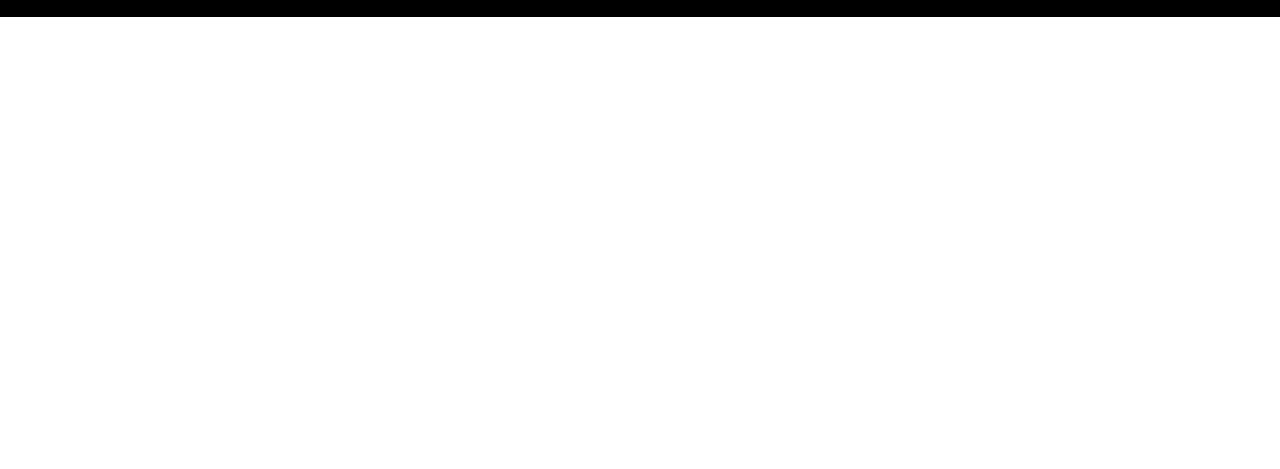
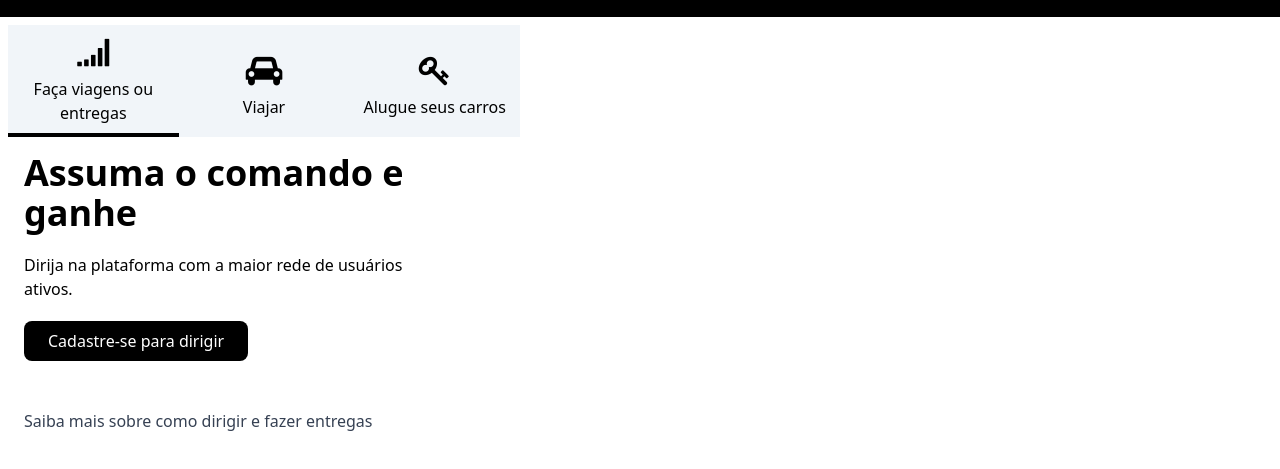
Before and after one commit to Nagi1867/devUber, a website: page src/index.html in a window 1280 px wide. Shown: the part 63-532 px from the top of the page. Drawn offline with Linux system fonts and the light colour scheme.

Commit message:
call to action criado

```diff
--- a/src/index.html
+++ b/src/index.html
@@ -4,6 +4,7 @@
     <meta charset="UTF-8">
     <meta name="viewport" content="width=device-width, initial-scale=1.0">
     <link rel="stylesheet" href="../style/output.css">
+    <link rel="stylesheet" href="https://cdnjs.cloudflare.com/ajax/libs/font-awesome/4.7.0/css/font-awesome.min.css" />
     <title>Uber - Nunca doi tão fácil viajar</title>
 </head>
 <body>
@@ -26,5 +27,44 @@
             </div>
         </div>
     </header>
+    <!-- Fim Header -->
+
+    <!-- Inicio Hero -->
+     <main class="w-full">
+        <div class="w-full max-w-7xl mx-auto flex">
+            <section class="bg-white max-w-lg w-full md:mx-2 md:my-2">
+                <div class="bg-slate-100 flex w-full items-center justify-between">
+                    <section class="flex-1 pt-3 flex flex-col items-center gap-2">
+                        <i class="fa fa-signal" style="font-size: 32px;"></i>
+                        <span class="text-center font-medium">Faça viagens ou entregas</span>
+                        <span class="w-full bg-black h-1"></span>
+                    </section>
+
+                    <section class="flex-1 pt-3 flex flex-col items-center gap-2">
+                        <i class="fa fa-car" style="font-size: 32px;"></i>
+                        <span class="text-center font-medium">Viajar</span>
+                    </section>
+
+                    <section class="flex-1 pt-3 flex flex-col items-center gap-2">
+                        <i class="fa fa-key" style="font-size: 32px;"></i>
+                        <span class="text-center font-medium">Alugue seus carros</span>
+                    </section>
+                </div>
+
+                <div class="flex flex-col gap-5 px-4 my-4">
+                    <h1 class="font-bold text-4xl max-w-sm">Assuma o comando e ganhe</h1>
+                    <p class="max-w-sm">
+                        Dirija na plataforma com a maior rede de usuários ativos.
+                    </p>
+
+                    <button class="bg-black self-start text-white px-6 py-2 rounded-lg font-medium hover:scale-105 duration-200">Cadastre-se para dirigir</button>
+
+                    <a href="#" class="text-gray-700 mt-7 mb-4 hover:border-b-2 self-start duration-300">Saiba mais sobre como dirigir e fazer entregas</a>
+                </div>
+            </section>
+        </div>
+
+
+     </main>
 </body>
 </html>
```
Also changed, not shown: style/output.css.
